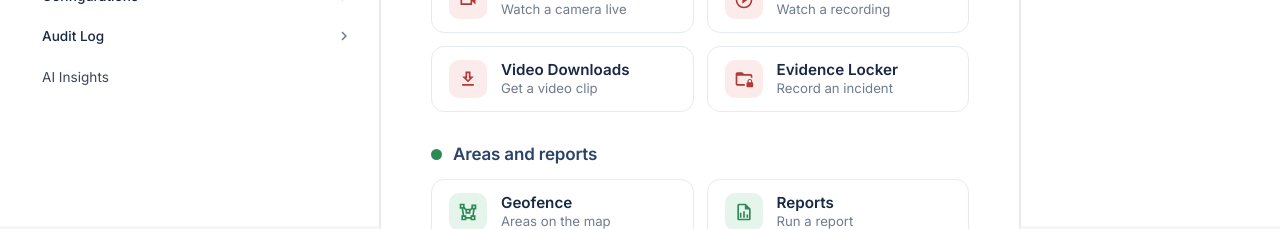
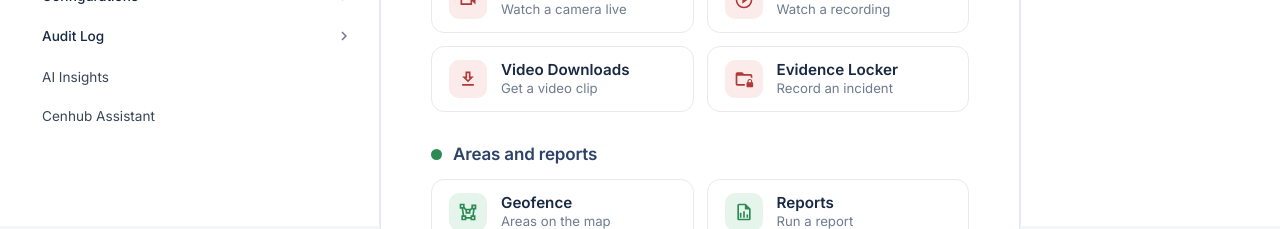
Before and after one commit to hanasahamed03-spec/centrad-user-guide, an MkDocs documentation site: the page built from docs/index.md, in a window 1280 px wide and 900 px high, scrolled down 524 px. Shown: the part 671-900 px from the top of the window. Built offline with MkDocs 1.6.1 and Material for MkDocs 9.7.7, drawn with Linux system fonts in a browser that asks for light colours.

Commit message:
Update mkdocs.yml

```diff
--- a/mkdocs.yml
+++ b/mkdocs.yml
@@ -90,3 +90,4 @@ nav:
   - Audit Log:
       - User Logs: audit-log/user-logs.md
   - AI Insights: ai-insights.md
+  - Cenhub Assistant: cenhub-assistant.md
```
